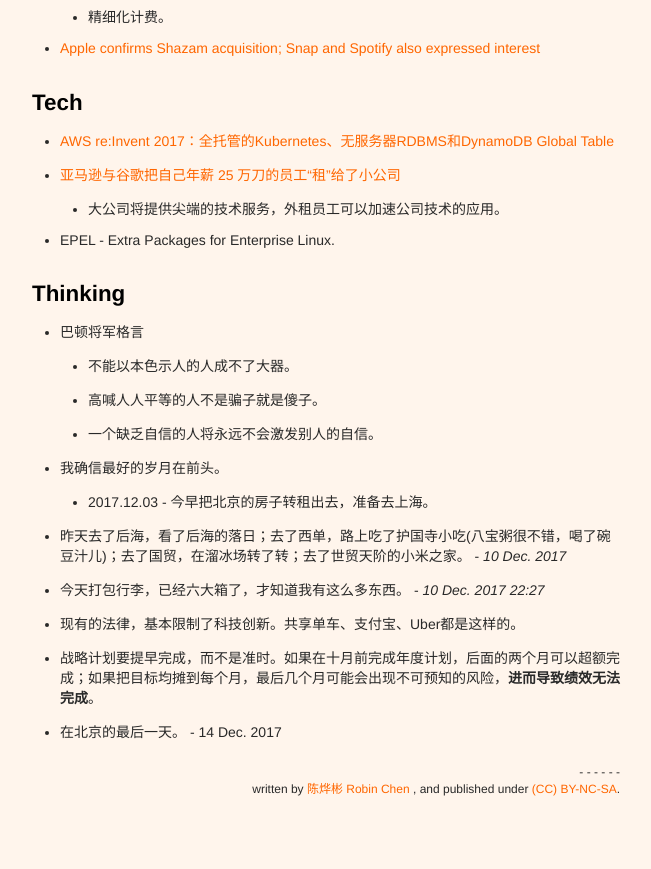
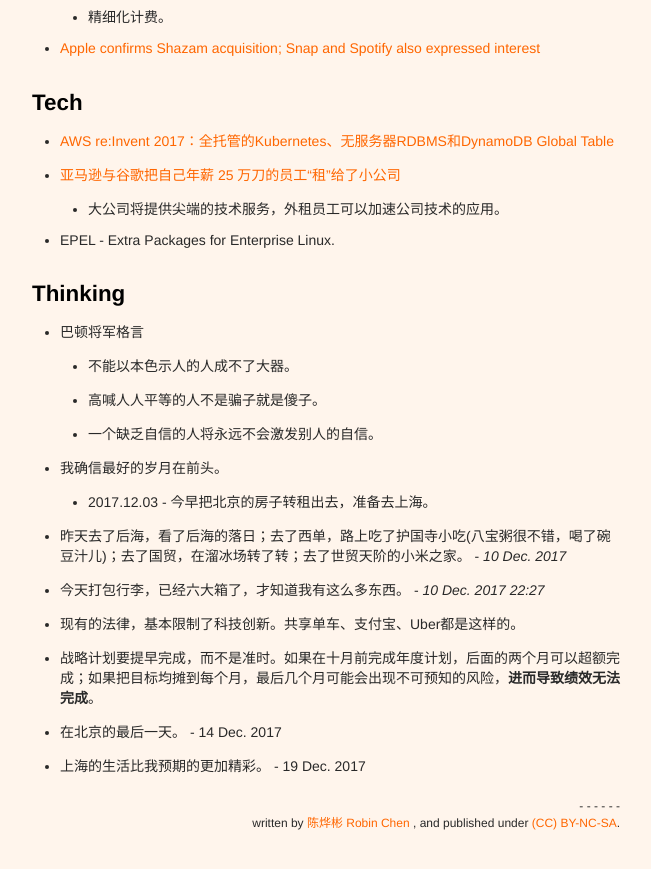
Before and after one commit to xianyuxmu/xianyuxmu.github.io, a Jekyll site: the page built from _posts/2017-12-02-monthly-reading.md, in a window 1280 px wide and 900 px high, scrolled down 1699 px. Shown: the top 869 px of the window, without its empty margins (314-965 px from the left). Built offline with Jekyll 4.4.1, drawn with Linux system fonts in a browser that asks for light colours; comment, search, counter and statistics services are not loaded.

Commit message:
上海的生活比我预期的更加精彩。

```diff
--- a/_posts/2017-12-02-monthly-reading.md
+++ b/_posts/2017-12-02-monthly-reading.md
@@ -76,3 +76,4 @@
 - 现有的法律，基本限制了科技创新。共享单车、支付宝、Uber都是这样的。
 - 战略计划要提早完成，而不是准时。如果在十月前完成年度计划，后面的两个月可以超额完成；如果把目标均摊到每个月，最后几个月可能会出现不可预知的风险，**进而导致绩效无法完成**。
 - 在北京的最后一天。 - 14 Dec. 2017
+- 上海的生活比我预期的更加精彩。 - 19 Dec. 2017
```
